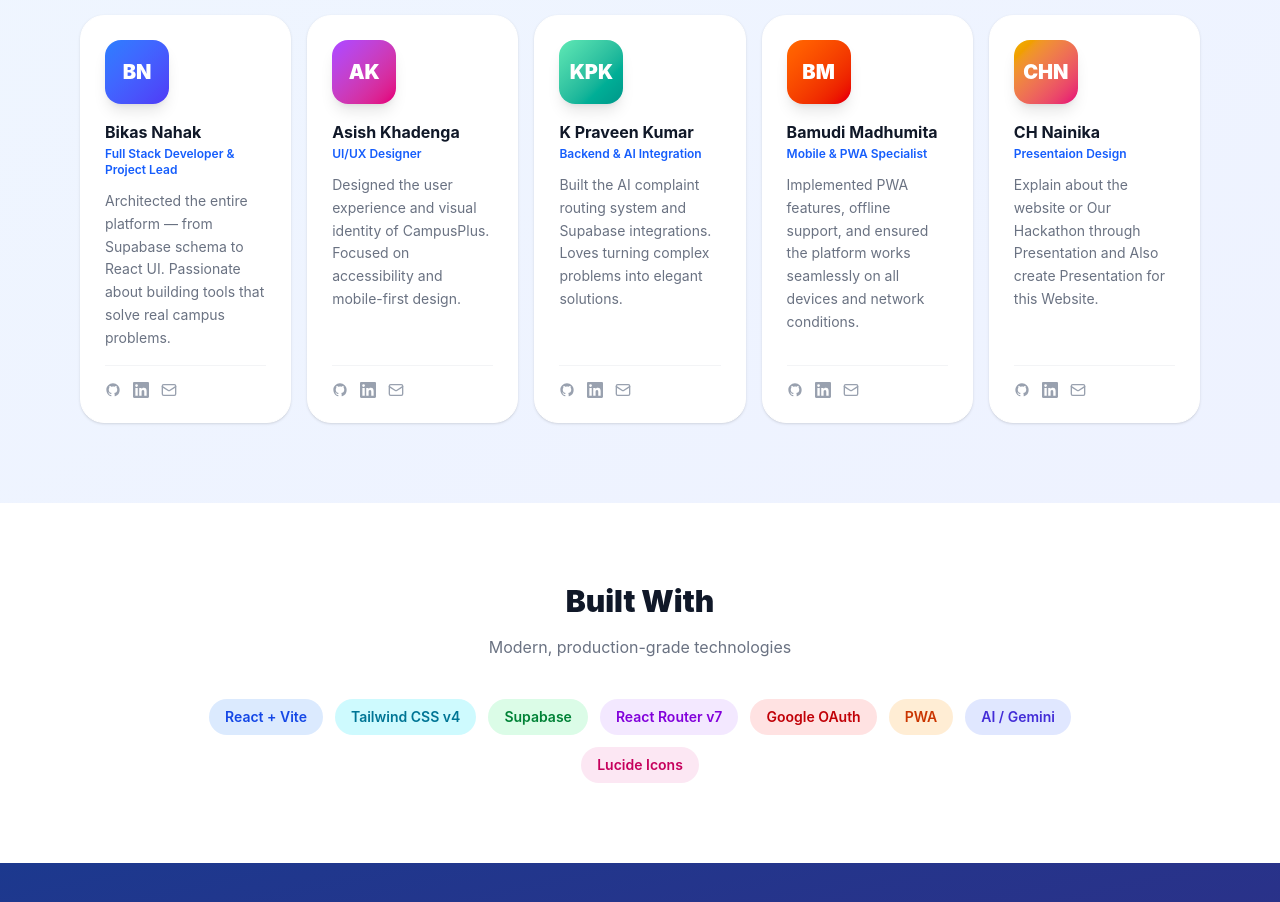
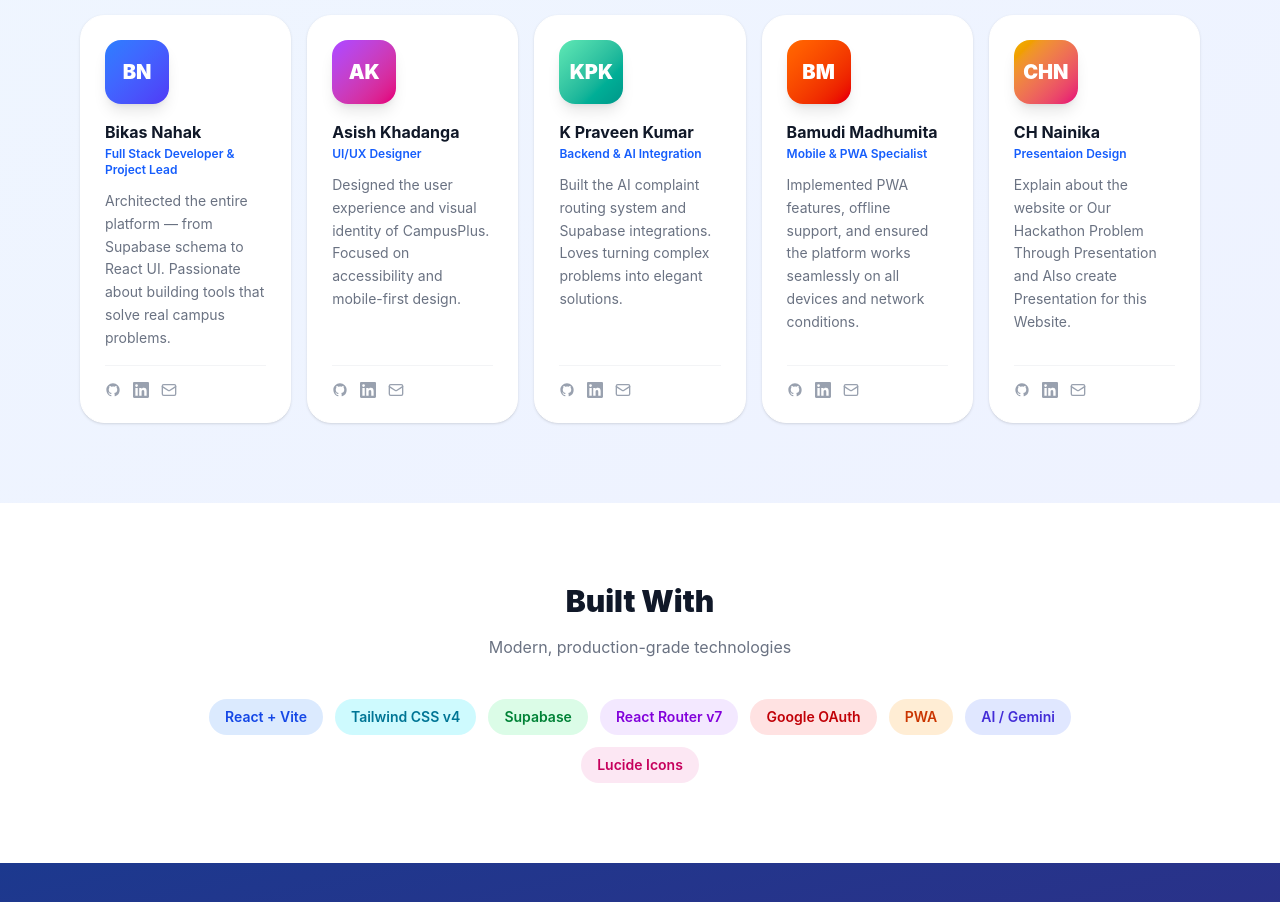
Before and after one commit to bikashnahak011-rgb/CampusPlus, a React (Vite) app: page /about in a window 1280 px wide. Shown: the part 1440-2342 px from the top of the page. Built offline with nearby package versions, Linux system fonts and the light colour scheme.

Commit message:
Change Name

```diff
--- a/src/pages/AboutPage.jsx
+++ b/src/pages/AboutPage.jsx
@@ -26,7 +26,7 @@ const TEAM = [
     email: 'bikashnahak011@campusplus.dev',
   },
   {
-    name: 'Asish Khadenga',
+    name: 'Asish Khadanga',
     role: 'UI/UX Designer',
     desc: 'Designed the user experience and visual identity of CampusPlus. Focused on accessibility and mobile-first design.',
     avatar: 'AK',
@@ -58,7 +58,7 @@ const TEAM = [
    {
     name: 'CH Nainika',
     role: 'Presentaion Design',
-    desc: 'Explain about the website or Our Hackathon through Presentation and Also create Presentation for this Website.',
+    desc: 'Explain about the website or Our Hackathon Problem Through Presentation and Also create Presentation for this Website.',
     avatar: 'CHN',
     color: 'from-yellow-500 to-pink-600',
     github: '#',
```
